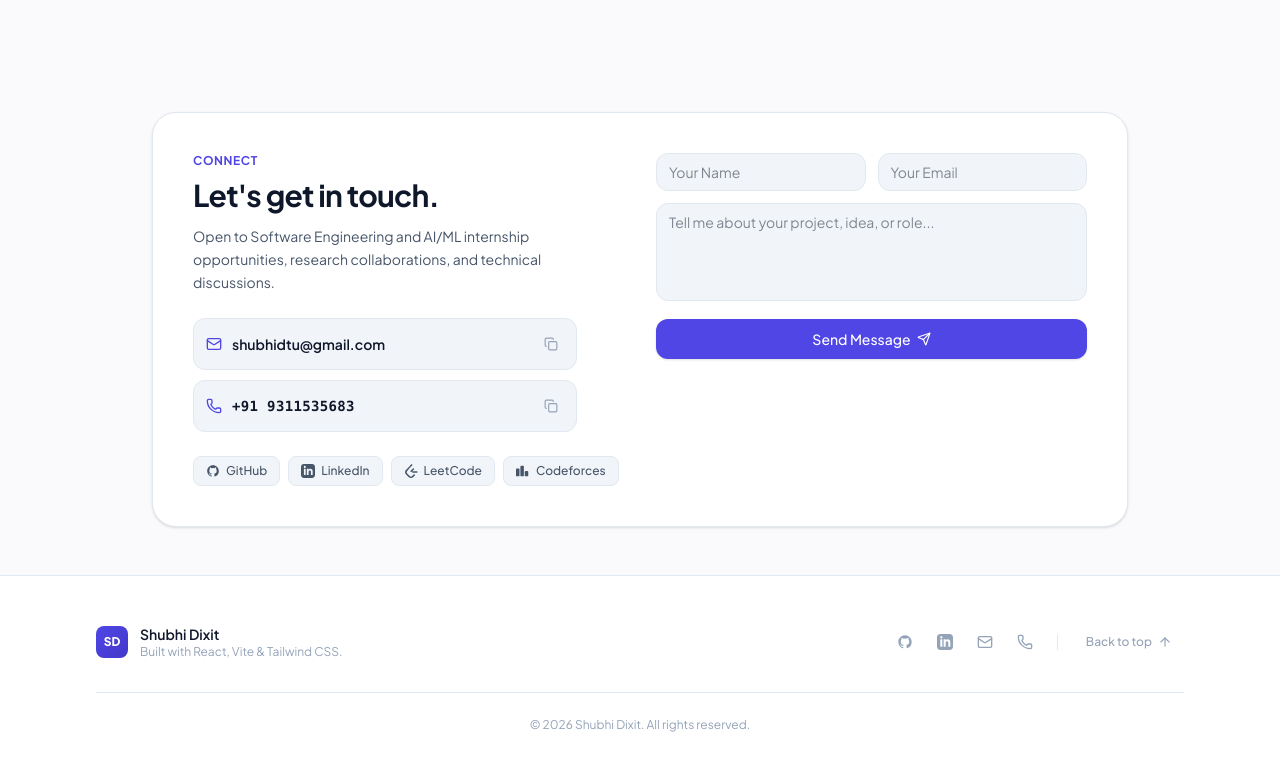
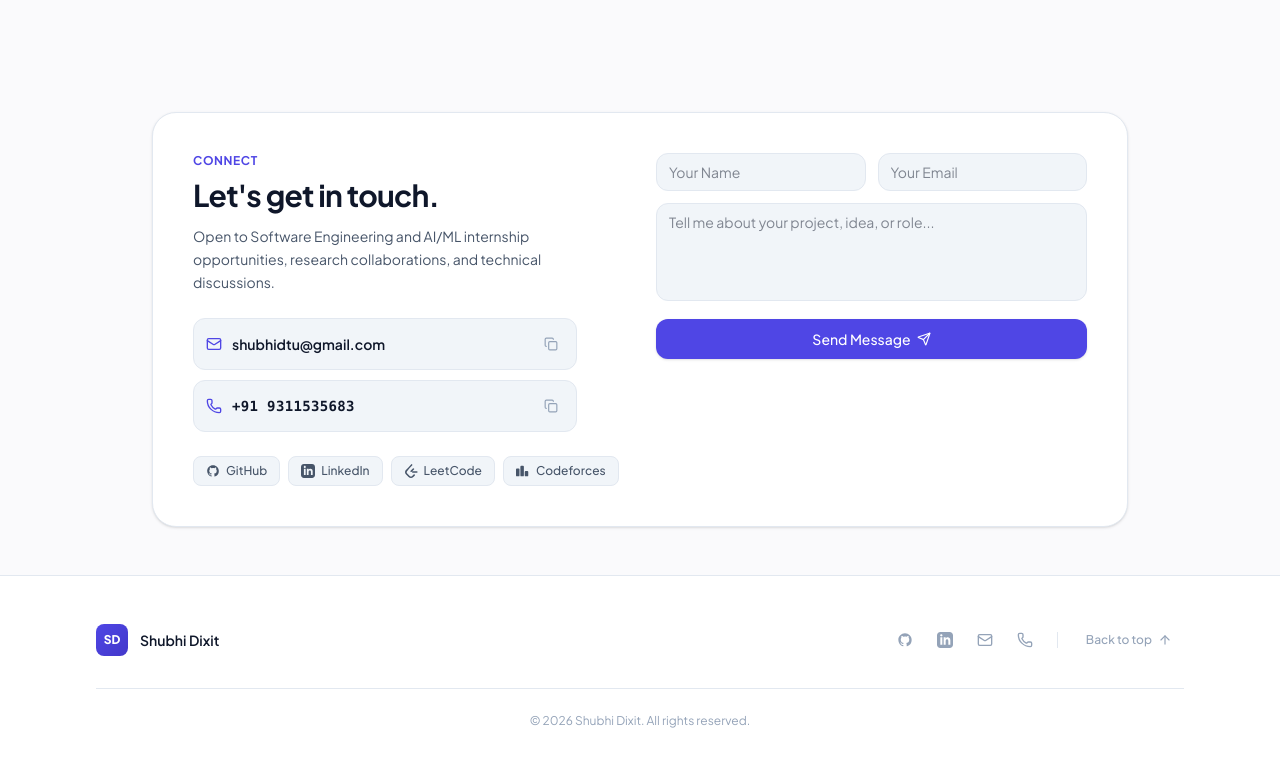
Before and after one commit to ShubhiDixit09/Portfolio_Latest, a React (Vite) app: page / in a window 1280 px wide. Shown: the part 4919-5690 px from the top of the page. Built offline with nearby package versions, Linux system fonts and the light colour scheme.

Commit message:
fix: remove Built with tagline from footer

```diff
--- a/src/components/Footer.jsx
+++ b/src/components/Footer.jsx
@@ -22,9 +22,7 @@ export default function Footer() {
               <p className="text-sm font-semibold" style={{ color: 'var(--text-1)' }}>
                 {personalInfo.name}
               </p>
-              <p className="text-xs" style={{ color: 'var(--text-3)' }}>
-                Built with React, Vite & Tailwind CSS.
-              </p>
+
             </div>
           </div>
 
```
